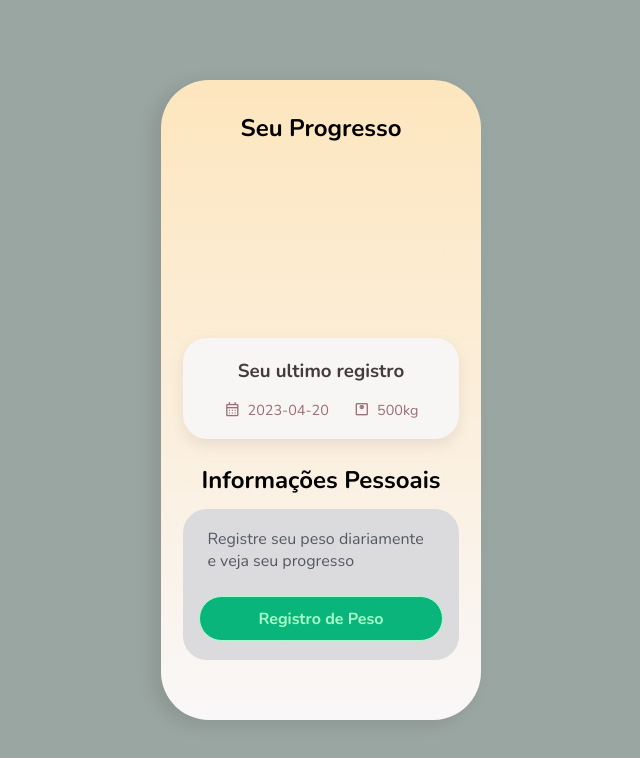
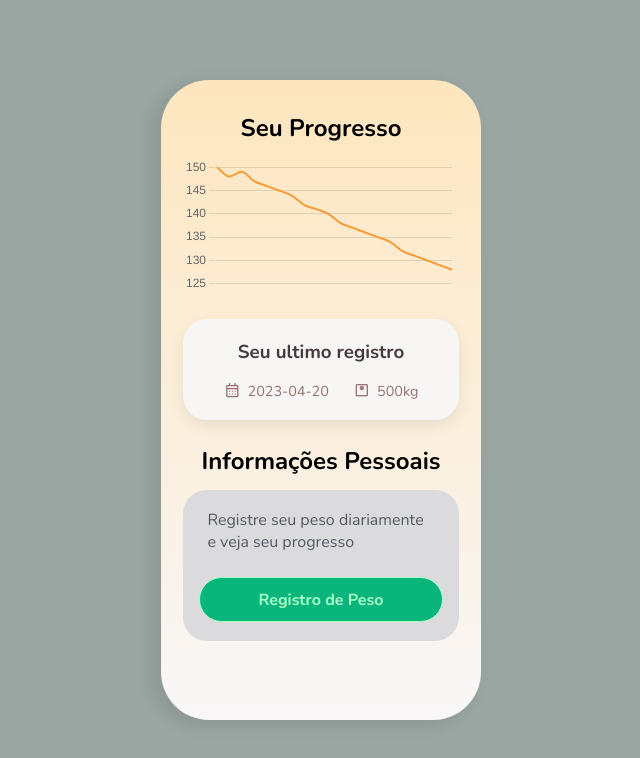
Before and after one commit to LordGhapa/app-controle-de-peso, a plain HTML site: page index.html in a window 1280 px wide. Shown: the whole page, without its empty margins (319-959 px from the left). Drawn offline with nearby package versions, Linux system fonts and the light colour scheme.

Commit message:
implement chart with defalt data

```diff
--- a/index.html
+++ b/index.html
@@ -48,6 +48,7 @@
         </div>
       </section>
     </div>
+    <script src="https://cdn.jsdelivr.net/npm/chart.js@4.2.1/dist/chart.umd.min.js"></script>
     <script src="/src/script.js"></script>
   </body>
 </html>
--- a/src/script.js
+++ b/src/script.js
@@ -0,0 +1,75 @@
+let lineChart
+let weights = {
+  weights: [
+    { day: '2023-04-01', weight: 150 },
+    { day: '2023-04-02', weight: 148 },
+    { day: '2023-04-03', weight: 149 },
+    { day: '2023-04-04', weight: 147 },
+    { day: '2023-04-05', weight: 146 },
+    { day: '2023-04-06', weight: 145 },
+    { day: '2023-04-07', weight: 144 },
+    { day: '2023-04-08', weight: 142 },
+    { day: '2023-04-09', weight: 141 },
+    { day: '2023-04-10', weight: 140 },
+    { day: '2023-04-11', weight: 138 },
+    { day: '2023-04-12', weight: 137 },
+    { day: '2023-04-13', weight: 136 },
+    { day: '2023-04-14', weight: 135 },
+    { day: '2023-04-15', weight: 134 },
+    { day: '2023-04-16', weight: 132 },
+    { day: '2023-04-17', weight: 131 },
+    { day: '2023-04-18', weight: 130 },
+    { day: '2023-04-19', weight: 129 },
+    { day: '2023-04-20', weight: 128 }
+  ]
+}
+window.addEventListener('load', () => {
+  const ctx = document.querySelector('#chart')
+  lineChart = new Chart(ctx, {
+    type: 'line',
+    data: {
+      datasets: [
+        {
+          data: weights.weights,
+          borderWidth: 2,
+          borderColor: '#f49d37',
+          pointStyle: false,
+          cubicInterpolationMode: 'monotone'
+        }
+      ]
+    },
+    options: {
+      parsing: {
+        xAxisKey: 'day',
+        yAxisKey: 'weight'
+      },
+      scales: {
+        y: {
+          border: {
+            display: false
+          }
+        },
+        x: {
+          display: false
+        }
+      },
+      plugins: {
+        legend: {
+          display: false
+        },
+        tooltip: {
+          label: 'Weight',
+          callbacks: {
+            label: function (context) {
+              let label
+              if (context.parsed.y) {
+                label = context.parsed.y + 'kg'
+              }
+              return label
+            }
+          }
+        }
+      }
+    }
+  })
+})
--- a/src/style.css
+++ b/src/style.css
@@ -5,6 +5,8 @@
   font-family: 'Nunito', sans-serif;
 }
 body {
+  overflow-x: hidden;
+
   height: 100vh;
   width: 100vw;
   max-width: 100vw;
```
